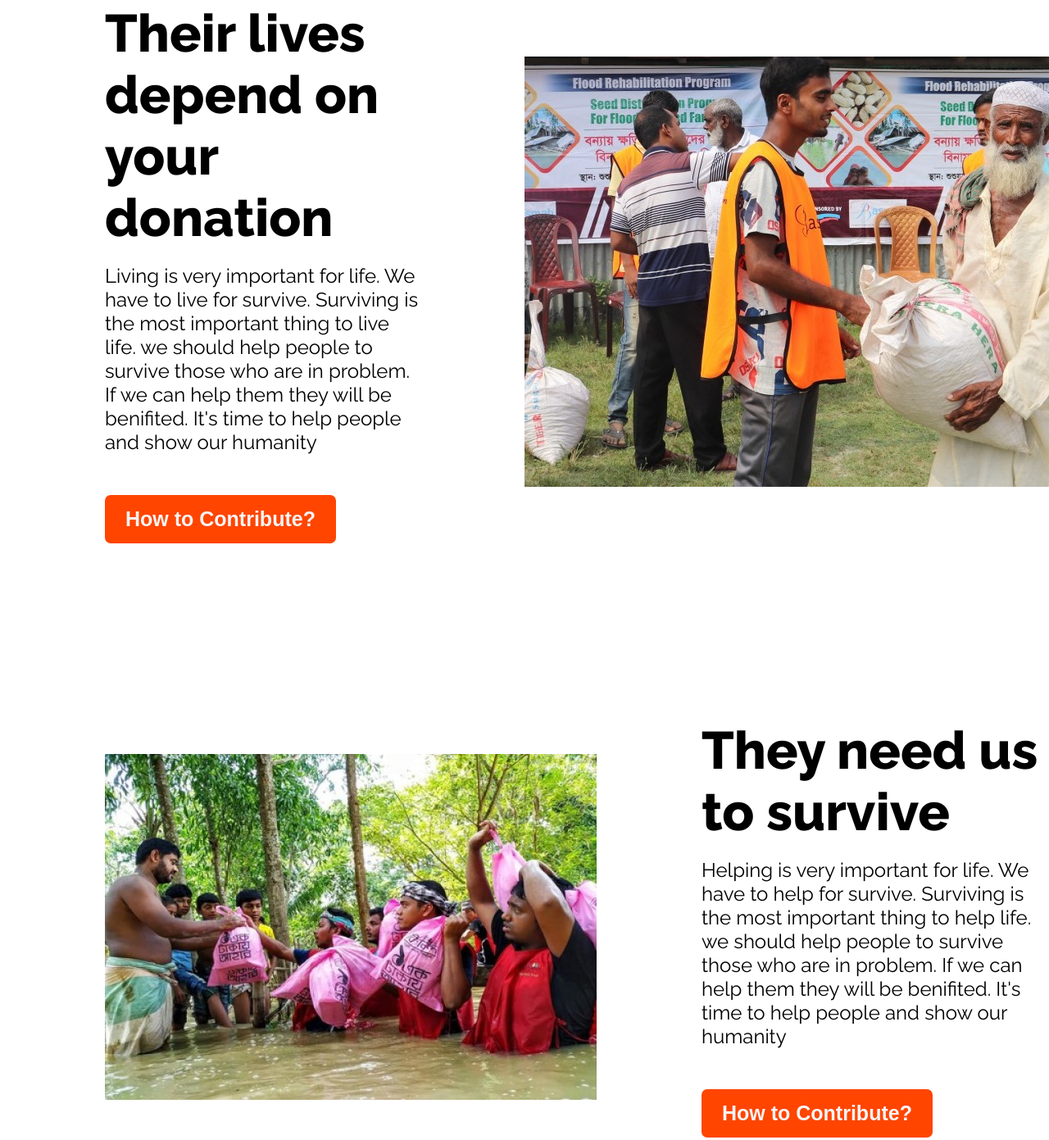
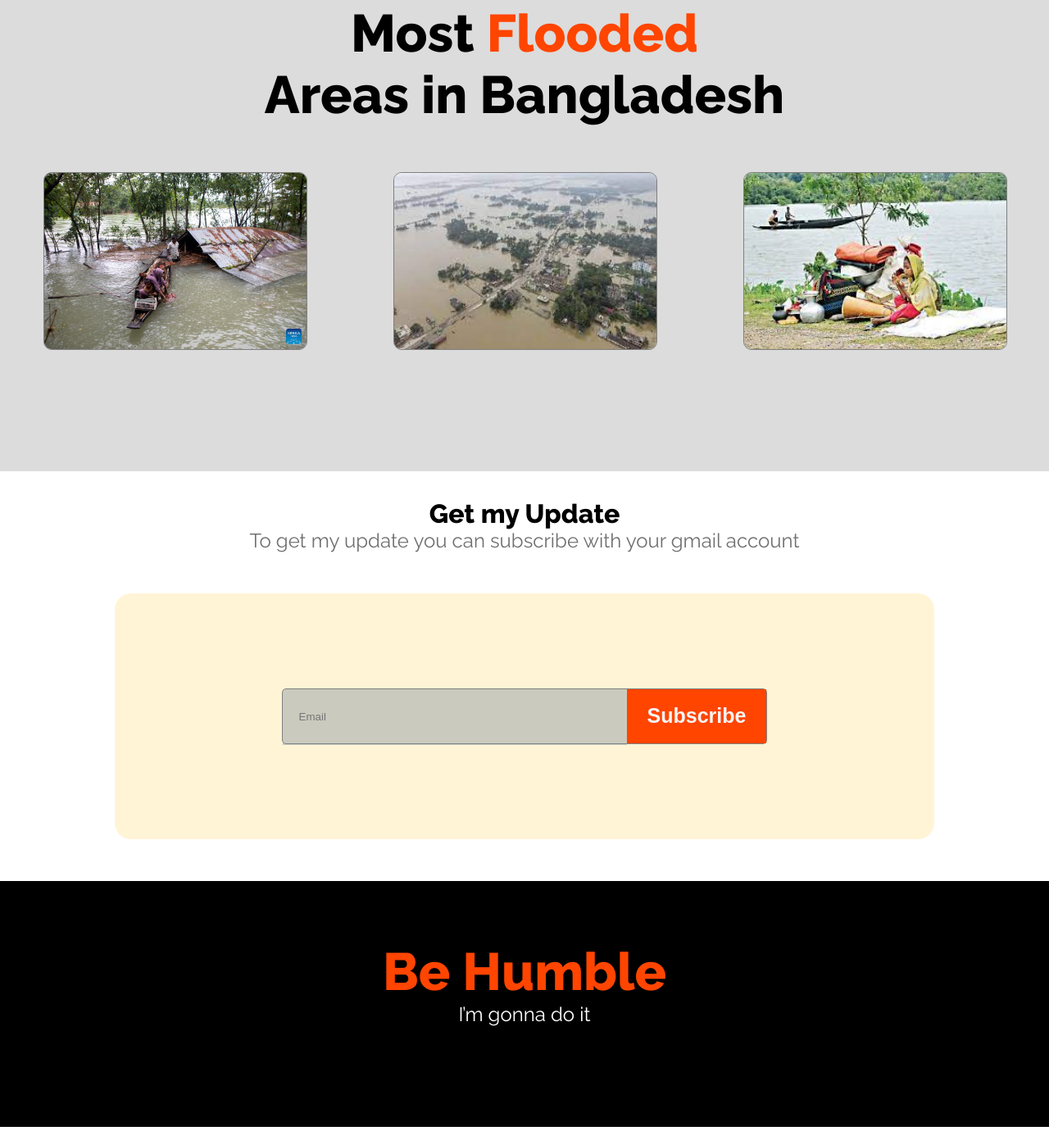
Before and after one commit to hrhabib07/html-css-project, a plain HTML site: page index.html in a window 1280 px wide. Shown: the part 2467-3858 px from the top of the page at 82% size. Drawn offline with Linux system fonts and the light colour scheme.

Commit message:
project done

```diff
--- a/index.html
+++ b/index.html
@@ -134,52 +134,44 @@
             </div>
         </div>
         <!-- image and text section -->
-        <section style="height: 1600px;">
-            <div class="container">
-                <div class="half-width">
-                    <div>
-                        <h2>Their lives depend on
-                            your donation</h2>
-                        <br>
-                        <p>
-                            Living is very important for life. We have to live for survive. Surviving is the most
-                            important
-                            thing to live life. we should help people to survive those who are in problem. If we can
-                            help
-                            them they will be benifited. It's time to help people and show our humanity
-                        </p>
-                        <button class="btn-primary">
-                            How to Contribute?
-                        </button>
+        <section class="flooded-area-section">
+            <h2 style="text-align: center;"> Most <span style="color: orangered;">Flooded</span><br> Areas in Bangladesh
+            </h2>
+            <br>
+            <br>
+            <br>
+            <div class="flex">
+                <div class="container-img single-area">
+                    <img src="./donate-today-main/pictures/sunamgonj.jpg" alt="Avatar" class="image">
+                    <div class="middle">
+                        <div class="text">Sunamgonj</div>
                     </div>
                 </div>
-                <div class="half-width">
-                    <img src="./donate-today-main/images/donation10.jpg" alt="">
+                <div class="container-img single-area">
+                    <img src="./donate-today-main/pictures/download.jpg" alt="Avatar" class="image">
+                    <div class="middle">
+                        <div class="text">Sylhet</div>
+                    </div>
                 </div>
-            </div>
-            <div class="container">
-                <div class="half-width">
-                    <img src="./donate-today-main/images/donation11.jpg" alt="">
-                </div>
-                <div class="half-width">
-                    <div>
-                        <h2>They need us
-                            to survive</h2>
-                        <br>
-                        <p>
-                            Helping is very important for life. We have to help for survive. Surviving is the most
-                            important
-                            thing to help life. we should help people to survive those who are in problem. If we can
-                            help
-                            them they will be benifited. It's time to help people and show our humanity
-                        </p>
-                        <button class="btn-primary">
-                            How to Contribute?
-                        </button>
+                <div class="container-img single-area">
+                    <img src="./donate-today-main/pictures/zokigonj.jpg" alt="Avatar" class="image">
+                    <div class="middle">
+                        <div class="text">zokigonj</div>
                     </div>
                 </div>
             </div>
+
         </section>
+
+
+
+
+
+
+
+
+
+
         <!-- get my update section  -->
         <div class="update-container">
             <div>
@@ -195,10 +187,10 @@
                     <div class="input-container" style="background-color: #fff4d6;">
 
 
-                        <div id="speacial" class="flex">
+                        <form id="speacial" class="flex">
                             <input type="text" id="email-input" placeholder="Email"> <button class="btn-primary"
                                 id="subscribe-btn">Subscribe</button>
-                        </div>
+                        </form>
 
 
 
--- a/style.css
+++ b/style.css
@@ -105,6 +105,69 @@ h4 {
 .plan-details img {
   margin: 9% 20px;
 }
+
+.single-area {
+  margin-inline: auto;
+  text-align: center;
+  width: 25%;
+  border-radius: 20px;
+  background-color: gainsboro;
+}
+.single-area img {
+  width: 100%;
+  height: 100%;
+  border: 1px solid gray;
+  border-radius: 10px;
+}
+
+.container-img {
+  position: relative;
+}
+.flooded-area-section {
+  background-color: gainsboro;
+  padding-bottom: 150px;
+  padding-top: 70px;
+}
+
+.planning-next-year {
+  margin-top: 100px;
+}
+
+.image {
+  opacity: 1;
+  display: block;
+  height: auto;
+  transition: 0.5s ease;
+  backface-visibility: hidden;
+}
+
+.middle {
+  transition: 0.5s ease;
+  opacity: 0;
+  position: absolute;
+  top: 50%;
+  left: 50%;
+  transform: translate(-50%, -50%);
+  -ms-transform: translate(-50%, -50%);
+  text-align: center;
+}
+
+.container-img:hover .image {
+  opacity: 0.3;
+}
+
+.container-img:hover .middle {
+  opacity: 1;
+}
+
+.text {
+  background-color: orangered;
+  color: white;
+  font-size: 20px;
+  font-weight: bold;
+  padding: 16px 32px;
+}
+
 .half-width {
   width: 50%;
   text-align: left;
```
Also changed, not shown: donate-today-main/pictures/download.jpg (added), donate-today-main/pictures/sunamgonj.jpg (added), donate-today-main/pictures/zokigonj.jpg (added).
